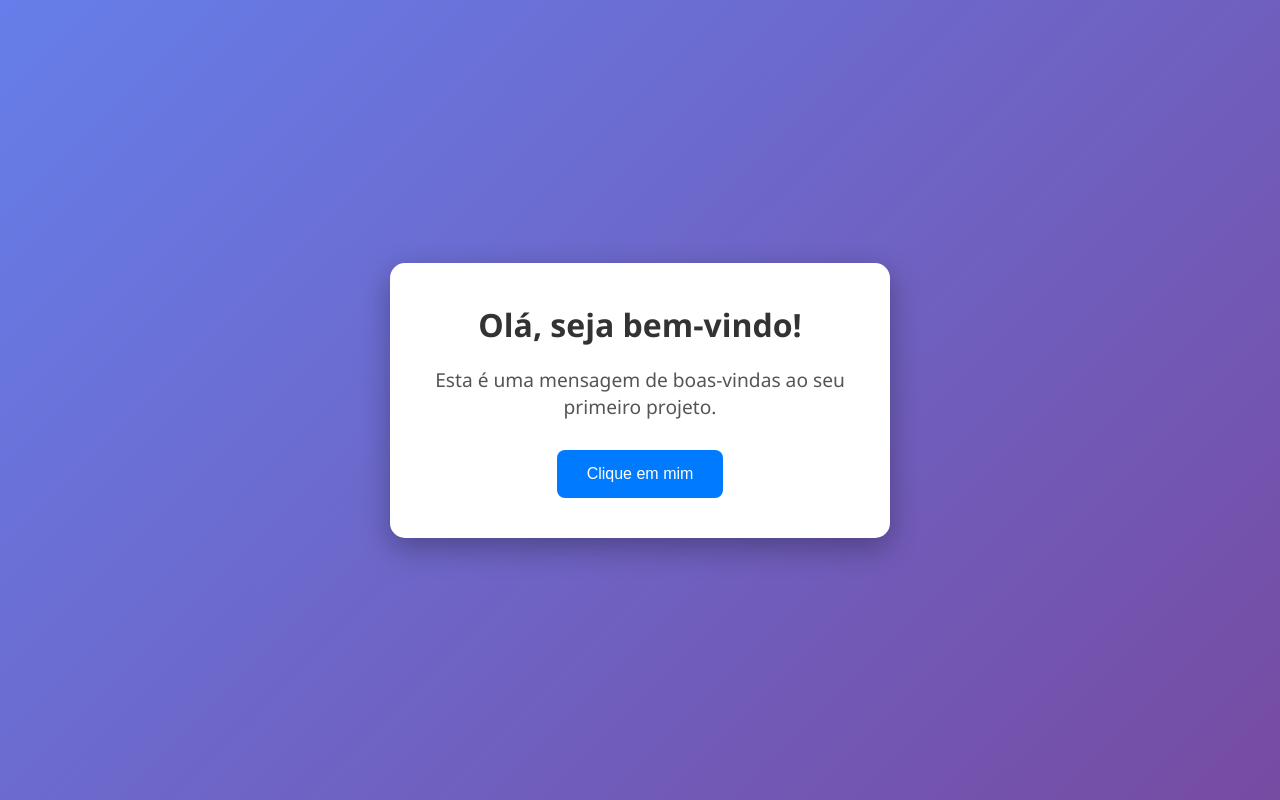
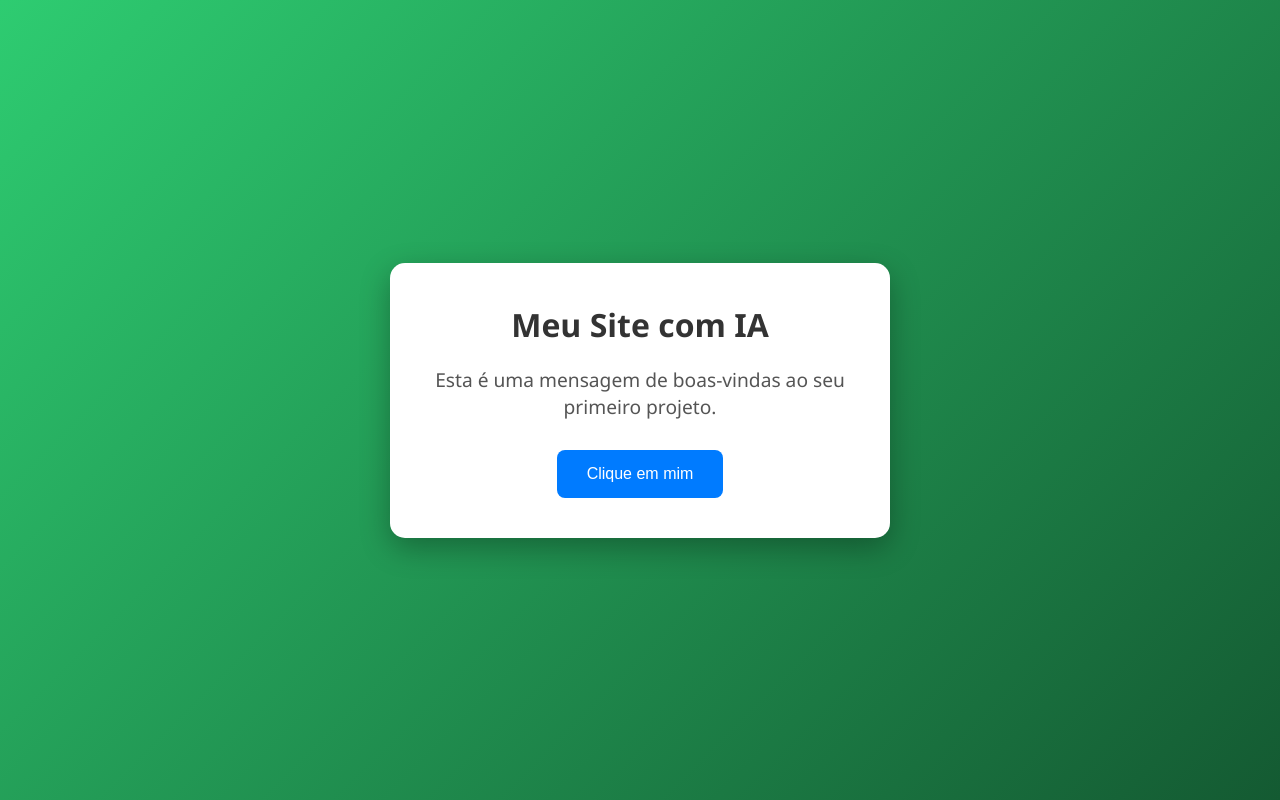
Before and after one commit to sullina/acode-teste-android, a plain HTML site: page index.html in a window 1280 px wide. Drawn offline with Linux system fonts and the light colour scheme.

Commit message:
Atualizacao automatica pela IA

```diff
--- a/index.html
+++ b/index.html
@@ -12,7 +12,7 @@
         }
         body {
             font-family: 'Segoe UI', Tahoma, Geneva, Verdana, sans-serif;
-            background: linear-gradient(135deg, #667eea 0%, #764ba2 100%);
+            background: linear-gradient(135deg, #2ecc71 0%, #145a32 100%);
             min-height: 100vh;
             display: flex;
             justify-content: center;
@@ -69,7 +69,7 @@
 </head>
 <body>
     <div class="container">
-        <h1>Olá, seja bem-vindo!</h1>
+        <h1>Meu Site com IA</h1>
         <p class="message">Esta é uma mensagem de boas-vindas ao seu primeiro projeto.</p>
         <button id="botaoAzul">Clique em mim</button>
     </div>
```
